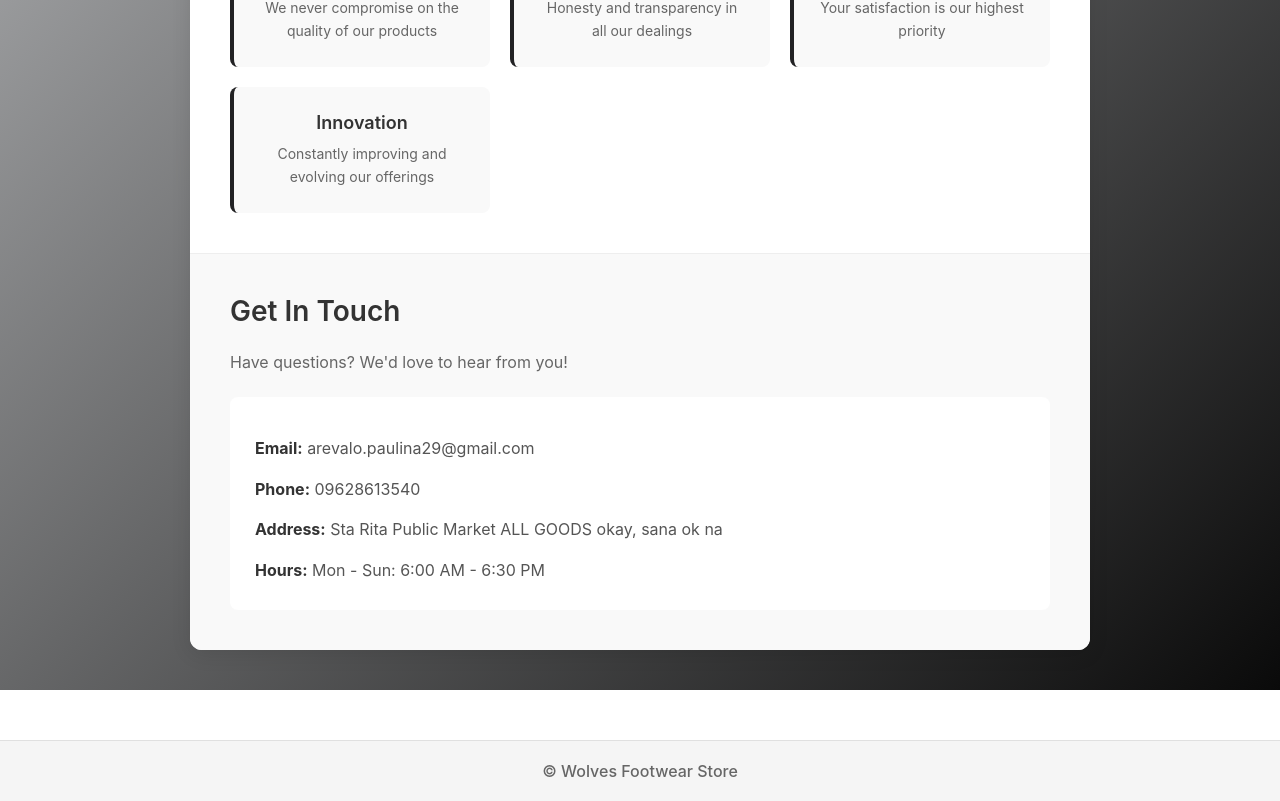
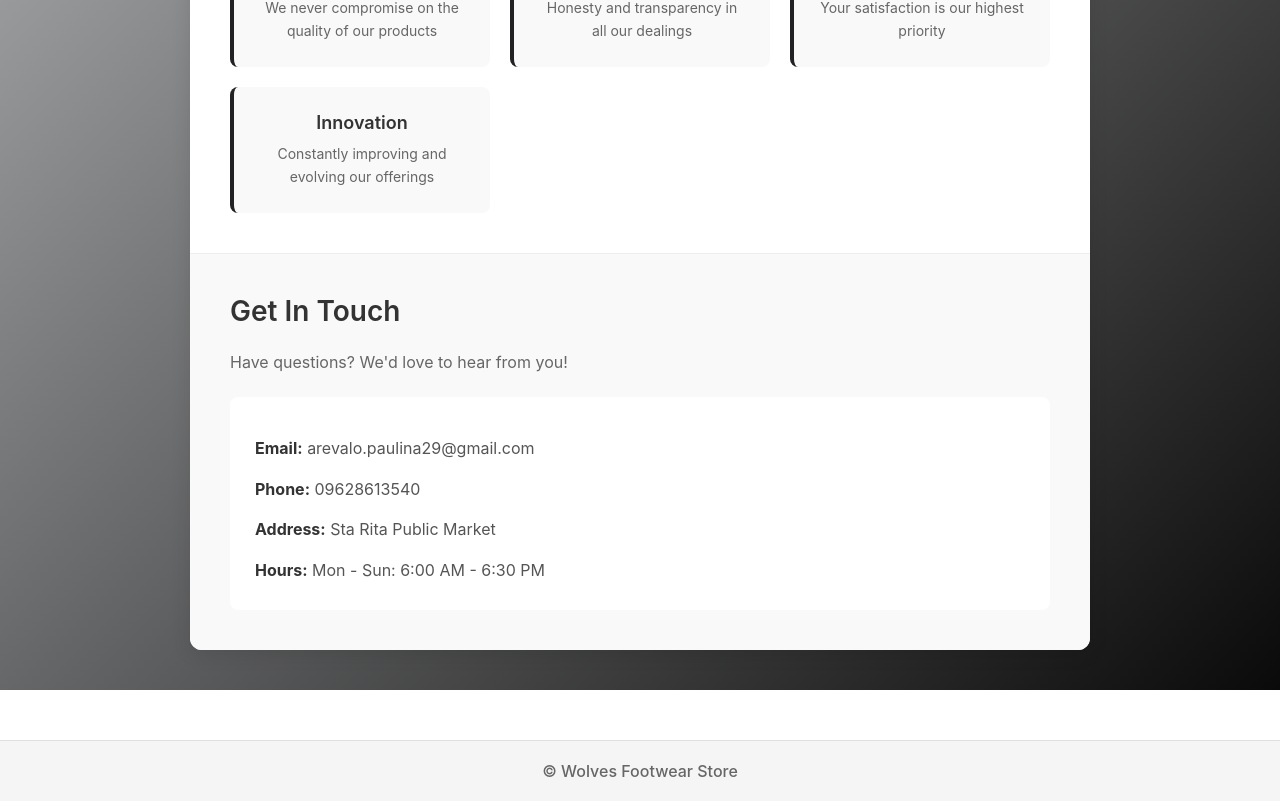
Before and after one commit to RamiroJAP/WEB_ENG_PROJECT, a React (Vite) app: page /about in a window 1280 px wide. Shown: the part 1338-2139 px from the top of the page. Built offline with nearby package versions, Linux system fonts and the light colour scheme; no server answers; the database is empty.

Commit message:
FINISH
good na TyL

```diff
--- a/src/pages/about/About.jsx
+++ b/src/pages/about/About.jsx
@@ -84,7 +84,7 @@ export default function About() {
           <div className="contact-info">
             <p><strong>Email:</strong> arevalo.paulina29@gmail.com</p>
             <p><strong>Phone:</strong> 09628613540</p>
-            <p><strong>Address:</strong> Sta Rita Public Market ALL GOODS okay, sana ok na</p>
+            <p><strong>Address:</strong> Sta Rita Public Market</p>
             <p><strong>Hours:</strong> Mon - Sun: 6:00 AM - 6:30 PM  </p>
           </div>
         </section>
```
